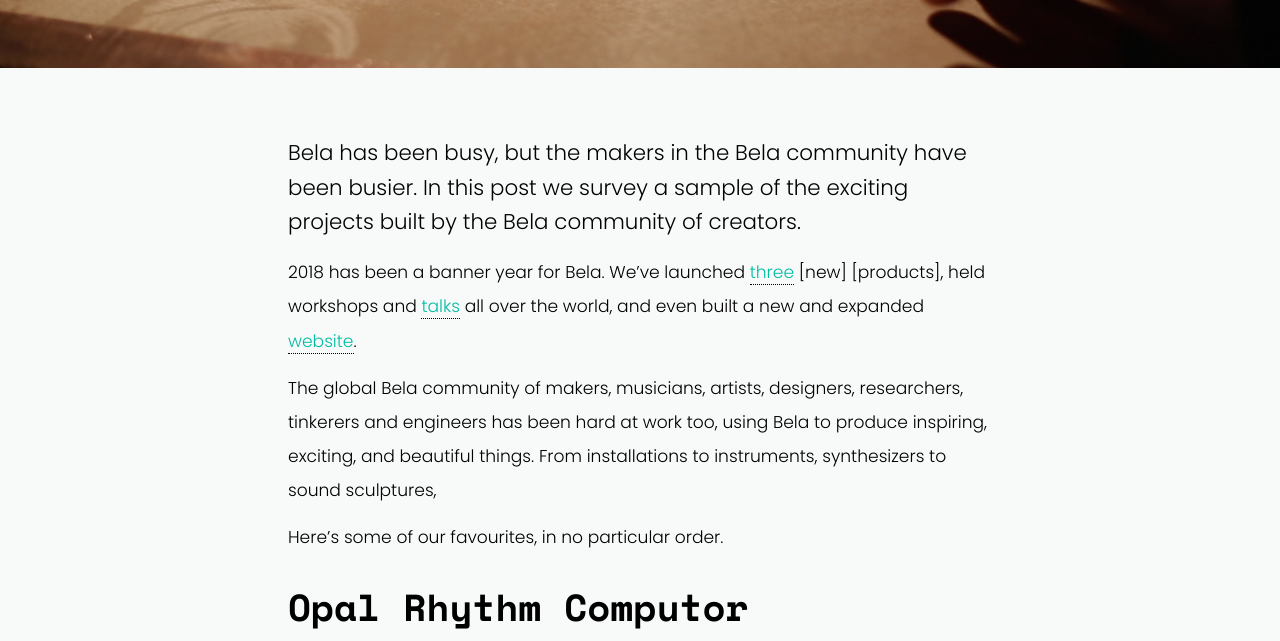
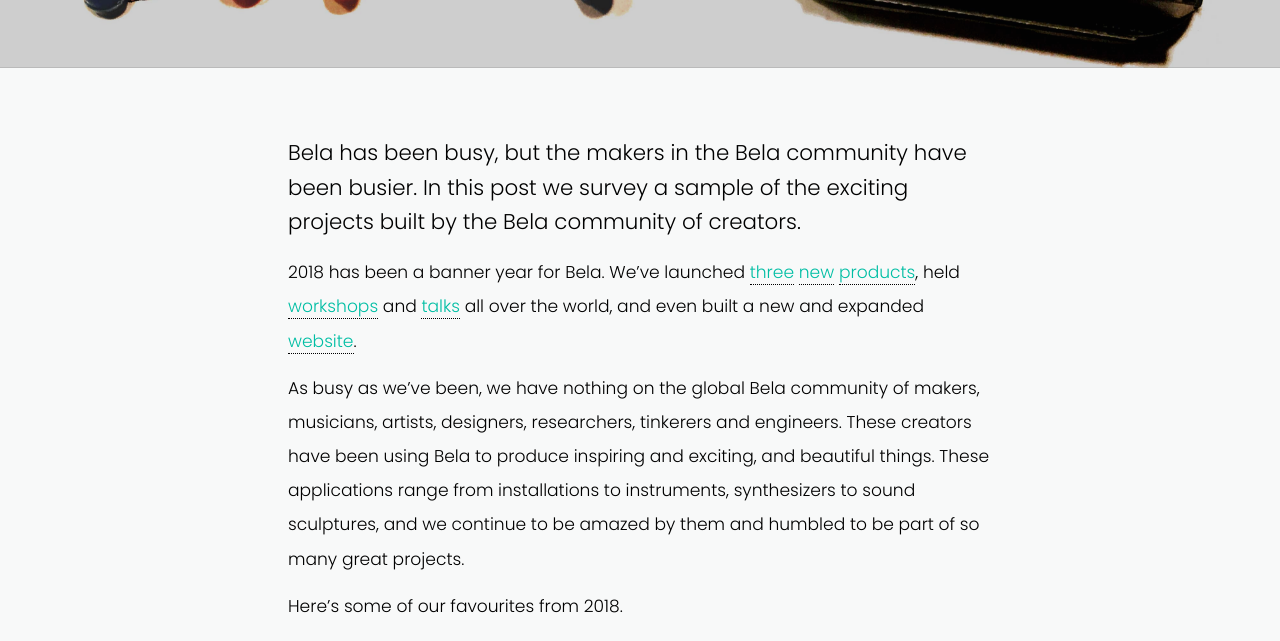
Before and after one commit to BelaPlatform/bela_newBlog, a Jekyll site: the page built from docs/_posts/2018-12-21-1he-2018-bela-project-roundup.md, in a window 1280 px wide and 900 px high, scrolled down 300 px, cut to the strip 0-641 px from the top of the window. Built offline with Jekyll 4.4.1, drawn with Linux system fonts in a browser that asks for light colours; nearby versions of some CDN libraries.

Commit message:
Post content and header image

```diff
--- a/docs/_posts/2018-12-21-1he-2018-bela-project-roundup.md
+++ b/docs/_posts/2018-12-21-1he-2018-bela-project-roundup.md
@@ -8,17 +8,17 @@
   - "Sound Design"
   - "Installations"
 description: "Some of our favourite projects from the community this year"
-image: table-sonore/header.jpg
+image: the-2018-bela-project-roundup/header.jpg
 author: bela
 ---
 
 Bela has been busy, but the makers in the Bela community have been busier. In this post we survey a sample of the exciting projects built by the Bela community of creators.
 
-2018 has been a banner year for Bela. We've launched [three]() [new] [products], held workshops and [talks](https://loop.ableton.com/2018/program/activity/touch-code-play-creating-hybrid-physical-digital-music-instruments/) all over the world, and even built a new and expanded [website](https://bela.io).
+2018 has been a banner year for Bela. We've launched [three](https://blog.bela.io/2018/02/22/bela-mini-launch/) [new](https://blog.bela.io/2018/05/08/CTAG-multichannel-audio-cape/) [products](http://blog.bela.io/2018/05/02/salt-a-programmable-eurorack-syntesizer/), held [workshops](http://localhost:4000/2018/10/12/bela-AR-VR-binaural-spatial-audio/) and [talks](https://loop.ableton.com/2018/program/activity/touch-code-play-creating-hybrid-physical-digital-music-instruments/) all over the world, and even built a new and expanded [website](https://bela.io).
 
-The global Bela community of makers, musicians, artists, designers, researchers, tinkerers and engineers has been hard at work too, using Bela to produce inspiring, exciting, and beautiful things. From installations to instruments, synthesizers to sound sculptures,
+As busy as we've been, we have nothing on the global Bela community of makers, musicians, artists, designers, researchers, tinkerers and engineers. These creators have been using Bela to produce inspiring and exciting, and beautiful things. These applications range from installations to instruments, synthesizers to sound sculptures, and we continue to be amazed by them and humbled to be part of so many great projects.
 
-Here's some of our favourites, in no particular order.
+Here's some of our favourites from 2018.
 
 # Opal Rhythm Computor
 
```
Also changed, not shown: docs/assets/images/the-2018-bela-project-roundup/header.jpg (added).
